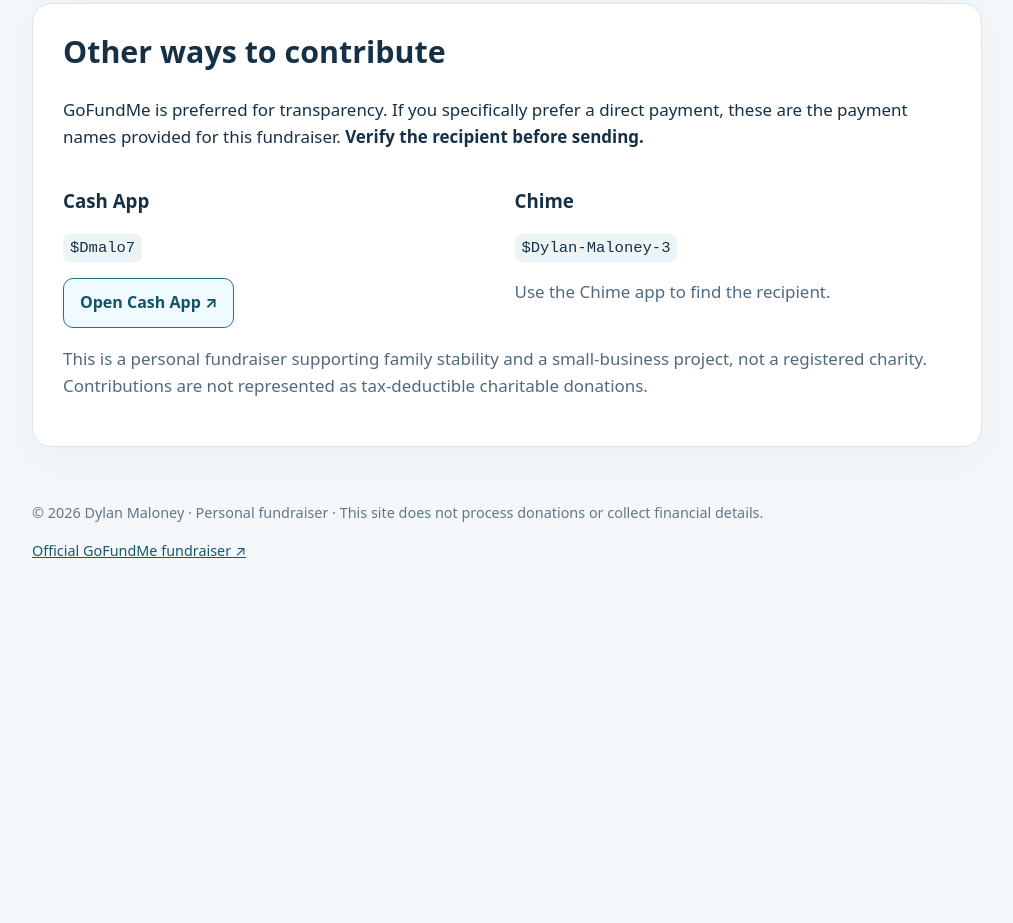
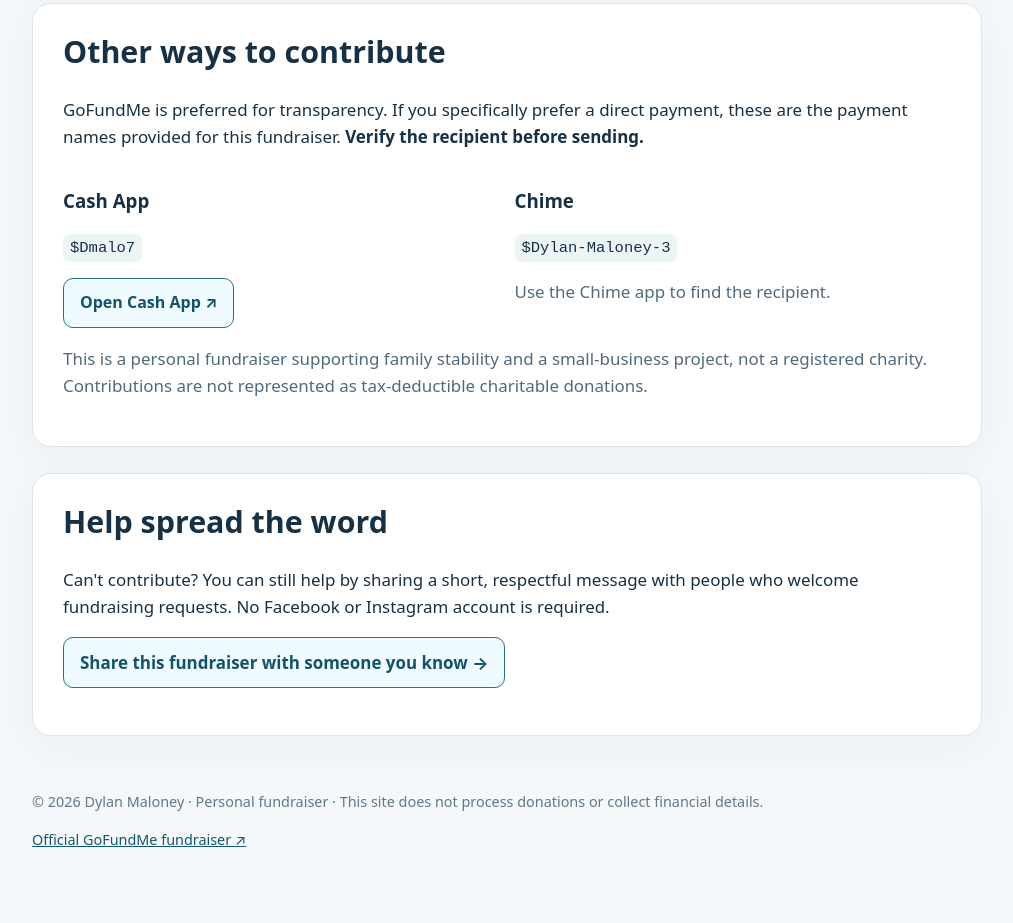
Before and after one commit to satisfyforgee-beep/satisfyforge-labs, a plain HTML site: page fundraising/index.html in a window 1280 px wide. Shown: the part 2207-3130 px from the top of the page, without its empty margins (133-1146 px from the left). Before the commit the page ends 2841 px from the top, so only its background shows below. Drawn offline with Linux system fonts and the light colour scheme.

Commit message:
Add respectful share kit link to personal fundraiser landing page

```diff
--- a/fundraising/index.html
+++ b/fundraising/index.html
@@ -65,6 +65,6 @@ a{color:#14586d}code{font-size:.97rem;background:#edf4f6;border-radius:6px;paddi
 <div class="grid"><div><h3>Cash App</h3><p><code>$Dmalo7</code></p><a class="button-link" href="https://cash.app/$Dmalo7" target="_blank" rel="noopener noreferrer">Open Cash App ↗</a></div><div><h3>Chime</h3><p><code>$Dylan-Maloney-3</code></p><p class="subtle">Use the Chime app to find the recipient.</p></div></div>
 <p class="subtle">This is a personal fundraiser supporting family stability and a small-business project, not a registered charity. Contributions are not represented as tax-deductible charitable donations.</p>
 </section>
-</main>
+<section class="panel"><h2>Help spread the word</h2><p>Can't contribute? You can still help by sharing a short, respectful message with people who welcome fundraising requests. No Facebook or Instagram account is required.</p><p><a class="button-link" href="/share.html">Share this fundraiser with someone you know →</a></p></section></main>
 <footer class="wrap"><p>© 2026 Dylan Maloney · Personal fundraiser · This site does not process donations or collect financial details.</p><p><a href="https://gofund.me/902cbab52" target="_blank" rel="noopener noreferrer">Official GoFundMe fundraiser ↗</a></p></footer>
 </body></html>
```
